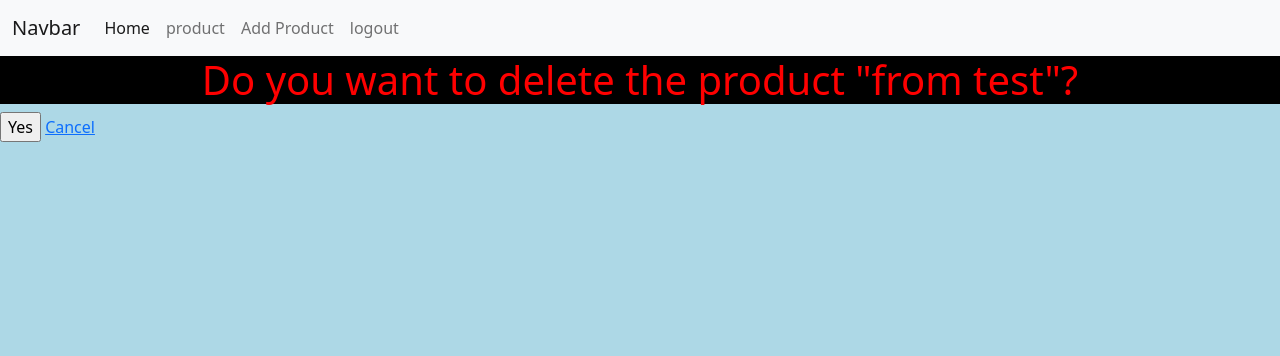
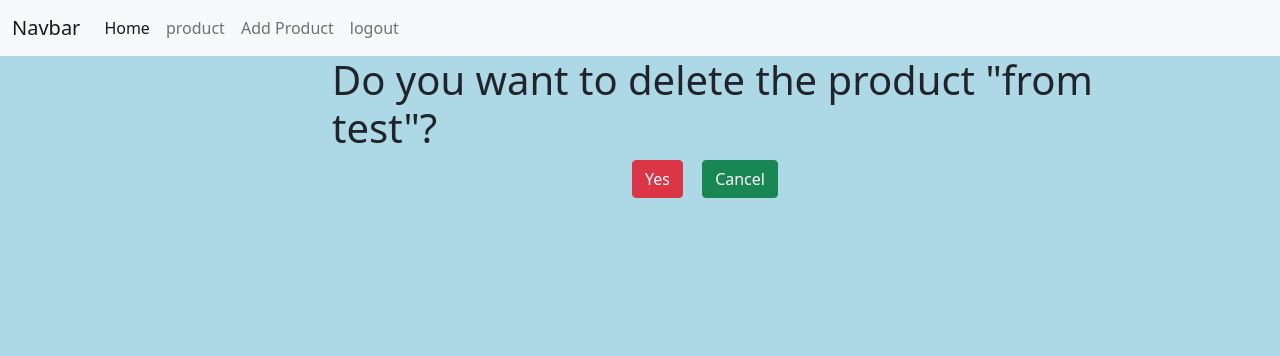
Before and after one commit to cmatchneer/inventory, a Django app: page /product/3/delete/ in a window 1280 px wide. Shown: the top 356 px of the page. Run offline with Django 3.2, Linux system fonts and the light colour scheme; a user stored in the database is signed in; data comes from the database, SQL or seed files in the repository; both versions use the stored data as it was after the commit.

Commit message:
delete style changes and href added as well

```diff
--- a/inventory/products/templates/product/product_delete.html
+++ b/inventory/products/templates/product/product_delete.html
@@ -2,12 +2,14 @@
 
 {% block content %}
 
-
-<form action='.' method='POST'>{% csrf_token %}
-    <h1>Do you want to delete the product "{{ object.title }}"?</h1>
-    <p><input type='submit' value='Yes' />  <a href='../'>Cancel</a></p>
-
-</form>
+<div class="container">
+    <form id="delete" action='.' method='POST'>{% csrf_token %}
+        <h1>Do you want to delete the product "{{ object.title }}"?</h1>
+        <div id="buttons">
+            <p><input id="delete_button" class="btn btn-danger" type='submit' value='Yes' />  <a href="/product/" id="cancel_button"type= "button" class="btn btn-success" href='../'>Cancel</a></p>
+        </div>
+    </form>
+</div>
 
 
 
--- a/inventory/products/views.py
+++ b/inventory/products/views.py
@@ -1,4 +1,4 @@
-from django.shortcuts import render, get_object_or_404
+from django.shortcuts import redirect,render, get_object_or_404
 from django.contrib.auth.decorators import login_required
 
 
--- a/inventory/static/css/style.css
+++ b/inventory/static/css/style.css
@@ -1,7 +1,8 @@
-h1{
+/* h1{
     color: red;
     text-align: center;
-    background: black;
+    background-color: black;
+    margin-left:150px;
 
 
 }
@@ -20,4 +21,4 @@ body{
 }
 h5{
     color:red;
-}
+} */
--- a/inventory/templates/base.html
+++ b/inventory/templates/base.html
@@ -11,7 +11,49 @@
     <meta http-equiv="X-UA-Compatible" content="ie=edge">
     {% load static %}
     <link rel="stylesheet" type="text/css" href="{% static 'css/style.css' %}">
+<style>
+    /* general css */
+ body{
+    background-color: lightblue;
 
+    }
+ a {
+    color: inherit;
+    text-decoration: none;
+    }
+ul{
+    list-style-type: none;
+
+    }
+.container{
+    width: 100%;
+    }
+/* product styles */
+.products{
+    display: inline-block;
+    vertical-align: top;
+
+    text-align: center;
+    width: 30%;
+    border:3px, black, solid;
+    margin-right:3px;
+
+    }
+/*delete styles  */
+#delete{
+    margin-left: 250px;
+}
+#buttons{
+    margin-left: 300px;
+}
+#delete_button{
+    margin-right:15px;
+}
+
+
+
+
+</style>
 
     <title>Inventory</title>
 
```
Also changed, not shown: inventory/products/templates/product/product_detail.html (+14 -12 lines), inventory/db.sqlite3.
